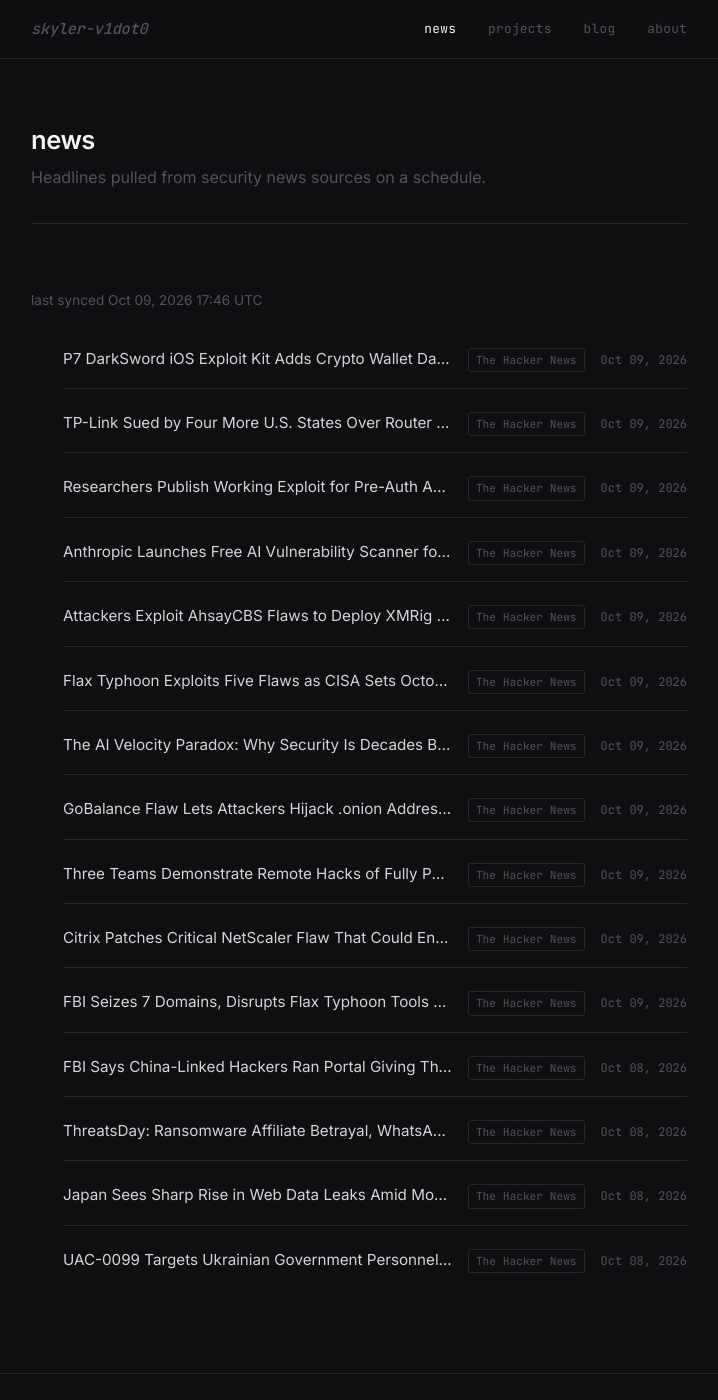
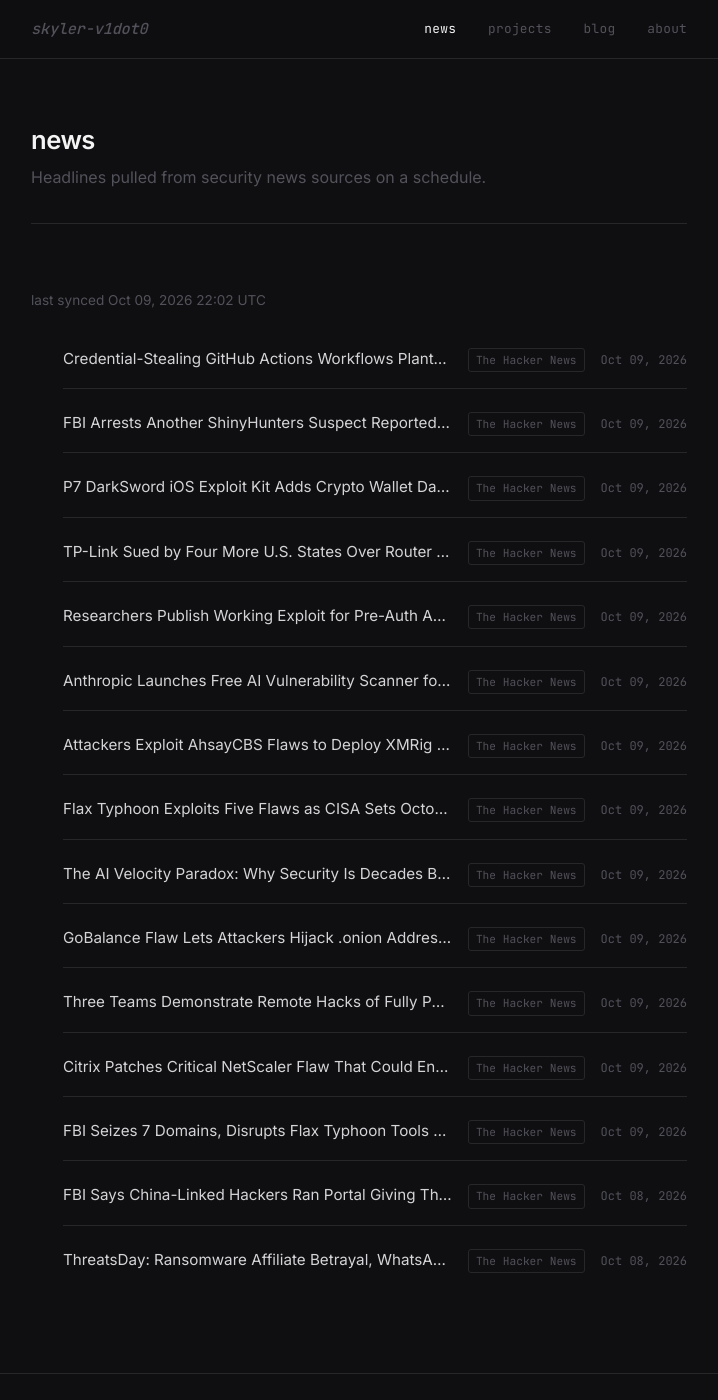
Before and after one commit to skyler-v1dot0/personal-site, a Jekyll site: the page built from news.html, in a window 1280 px wide and 1400 px high. Shown: the whole window, without its empty margins (281-999 px from the left). Built offline with Jekyll 4.4.1, drawn with Linux system fonts in a browser that asks for light colours.

Commit message:
chore: sync news feed [skip ci]

```diff
--- a/_data/news.yml
+++ b/_data/news.yml
@@ -1,6 +1,16 @@
 ---
-updated_at: '2026-10-09T17:46:18Z'
+updated_at: '2026-10-09T22:02:55Z'
 items:
+- title: Credential-Stealing GitHub Actions Workflows Planted in Tens of Thousands
+    of Repositories
+  url: https://thehackernews.com/2026/10/credential-stealing-github-actions.html
+  source: The Hacker News
+  published: '2026-10-09T19:14:28Z'
+- title: FBI Arrests Another ShinyHunters Suspect Reportedly Involved in Its Jobs
+    Portal Hack
+  url: https://thehackernews.com/2026/10/fbi-arrests-another-shinyhunters.html
+  source: The Hacker News
+  published: '2026-10-09T17:45:26Z'
 - title: P7 DarkSword iOS Exploit Kit Adds Crypto Wallet Data Theft and Remote Commands
   url: https://thehackernews.com/2026/10/p7-darksword-ios-exploit-kit-adds.html
   source: The Hacker News
@@ -61,13 +71,3 @@ items:
   url: https://thehackernews.com/2026/10/threatsday-ransomware-affiliate.html
   source: The Hacker News
   published: '2026-10-08T17:58:02Z'
-- title: Japan Sees Sharp Rise in Web Data Leaks Amid Mobile API Abuse and Metabase
-    Attacks
-  url: https://thehackernews.com/2026/10/japan-sees-sharp-rise-in-web-data-leaks.html
-  source: The Hacker News
-  published: '2026-10-08T15:45:56Z'
-- title: UAC-0099 Targets Ukrainian Government Personnel With ASHVEIN RAT Hiding Commands
-    in HTML
-  url: https://thehackernews.com/2026/10/uac-0099-targets-ukrainian-government.html
-  source: The Hacker News
-  published: '2026-10-08T15:26:56Z'
```
